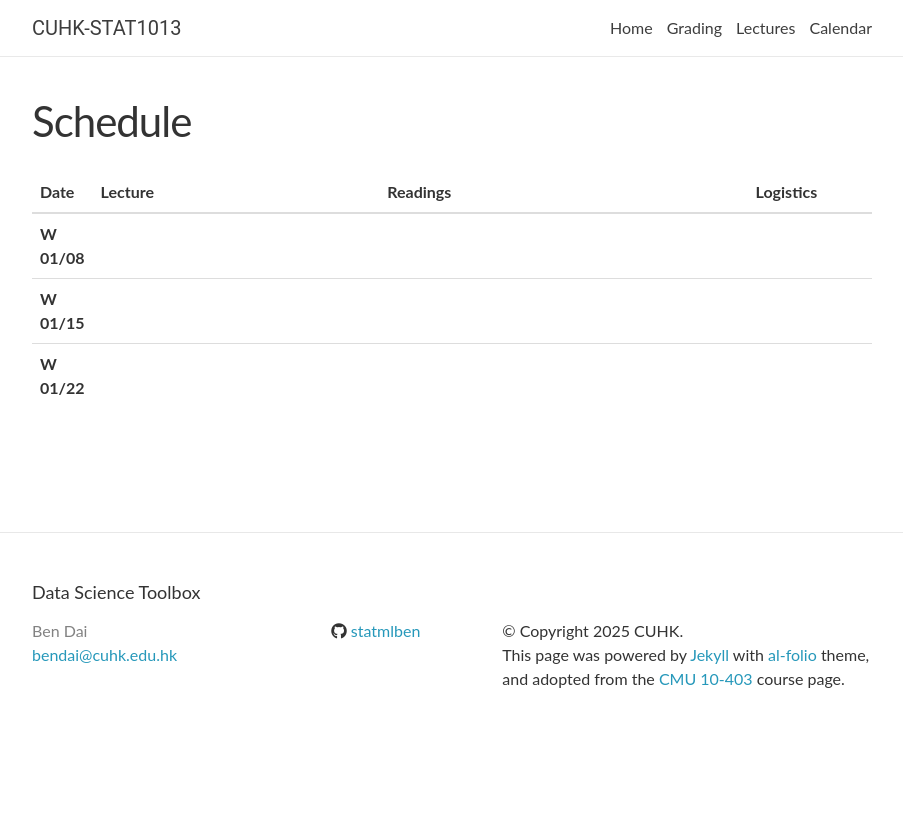
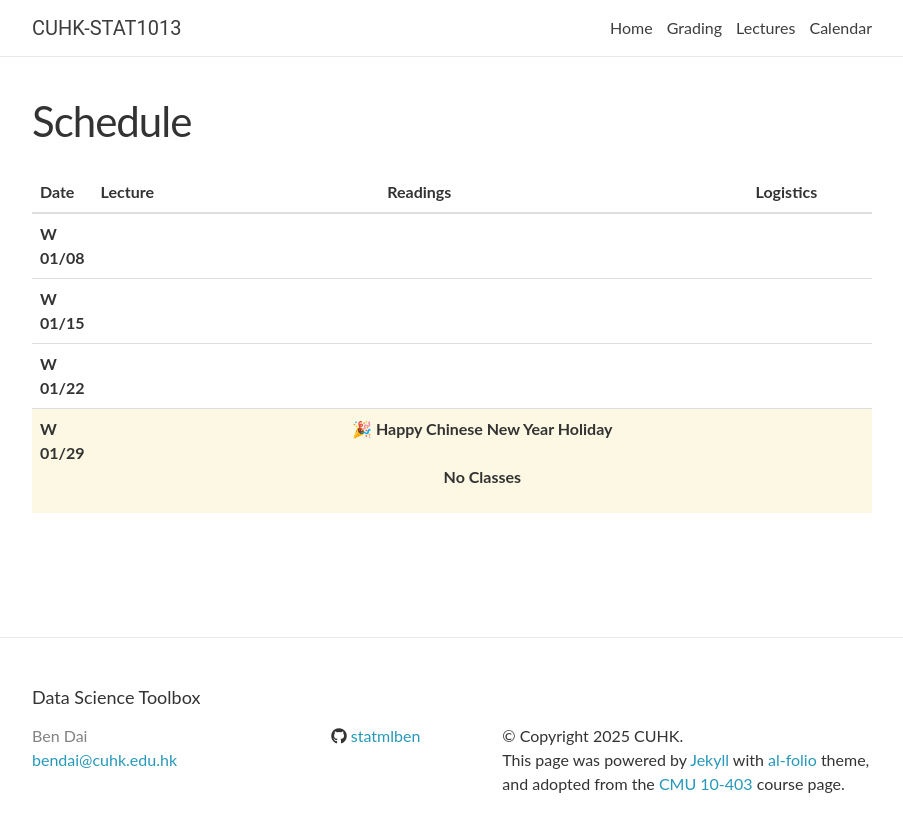
Before and after one commit to statmlben/CUHK-STAT1013, a Jekyll site: the page built from _pages/lectures.md, in a window 1280 px wide. Shown: the top 832 px of the page, without its empty margins (188-1091 px from the left). Built offline with Jekyll 4.4.1, drawn with Linux system fonts in a browser that asks for light colours; nearby versions of some CDN libraries; comment, search, counter and statistics services are not loaded.

Commit message:
add holidays

```diff
--- a/_data/lectures.yml
+++ b/_data/lectures.yml
@@ -43,6 +43,13 @@
     - <a href="https://learn.datacamp.com/courses/pandas-foundations">"Pandas From The Ground Up" by DataCamp</a>
     - <a href="https://tomaugspurger.github.io/modern-1-intro.html">"Modern Pandas" by Tom Augspurger</a>
     - <a href="https://pandas.pydata.org/pandas-docs/stable/user_guide/index.html">Pandas User Guide</a>
+  logistics:
+
+- date: W 01/29
+  lecturer:
+  quiz: >
+    <strong> 🎉 Happy Chinese New Year Holiday </strong> <br> <br>
+    <strong> No Classes </strong>
   logistics:
 
 # - date: W 01/24
```
